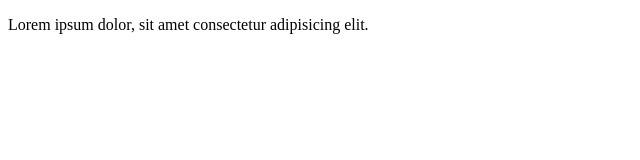
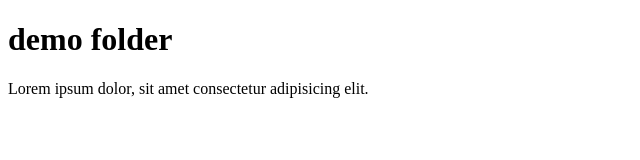
Before and after one commit to Paras-Bhalala/demo, a plain HTML site: page index.html in a window 1280 px wide. Shown: the whole page, without its empty margins (0-640 px from the left). Drawn offline with Linux system fonts and the light colour scheme.

Commit message:
h1 in demo folder

```diff
--- a/index.html
+++ b/index.html
@@ -6,6 +6,7 @@
     <title>Document</title>
 </head>
 <body>
+    <h1>demo folder</h1>
     <p>Lorem ipsum dolor, sit amet consectetur adipisicing elit.</p>
 </body>
 </html>
```
